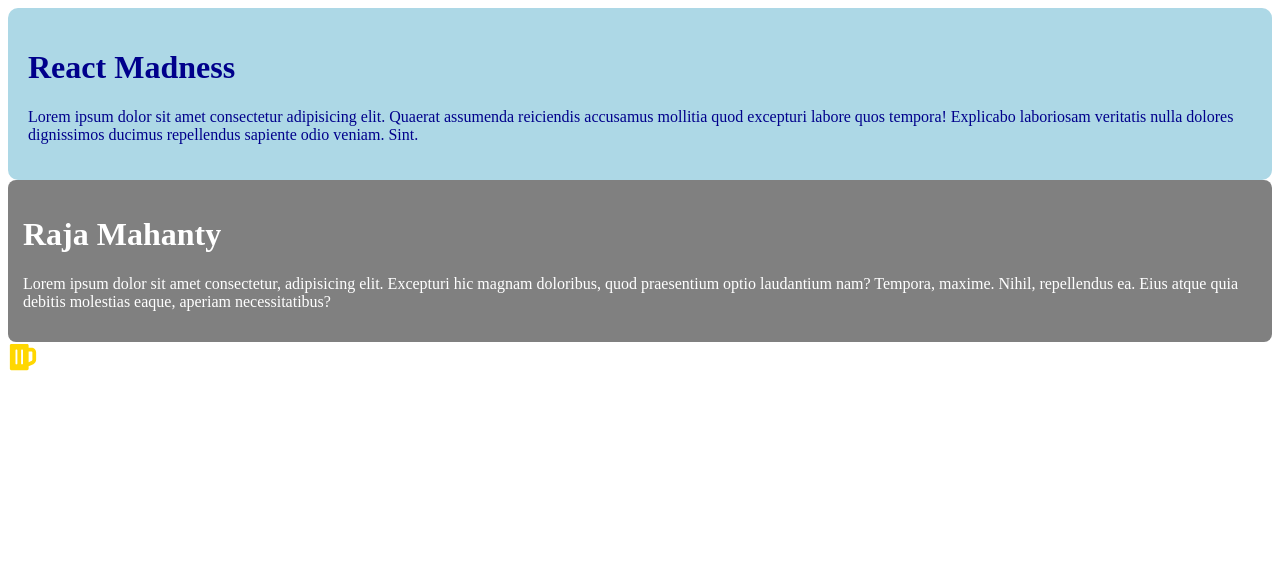
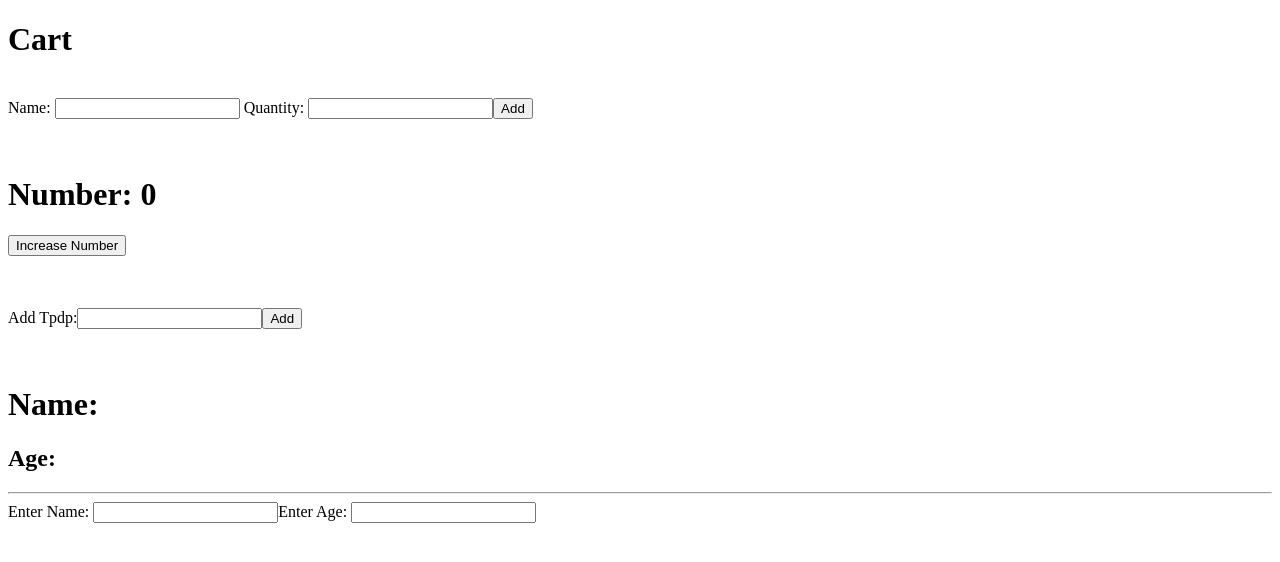
Before and after one commit to RajaMahanty/react-madness, a React (Vite) app: page / in a window 1280 px wide. Shown: the top 562 px of the page. Built offline with nearby package versions, Linux system fonts and the light colour scheme.

Commit message:
useState Exercise complete

```diff
--- a/src/App.jsx
+++ b/src/App.jsx
@@ -1,13 +1,21 @@
-import IconComponent from "./components/IconComponent";
-import ProfileCard from "./components/ProfileCard";
-import StyledCard from "./components/StyledCard";
+import Counter from "./components/Counter";
+import Profile from "./components/Profile";
+import ShoppingList from "./components/ShoppingList";
+import TodoList from "./components/TodoList";
 
 const App = () => {
 	return (
 		<main>
-			<StyledCard />
-			<ProfileCard />
-			<IconComponent />
+			<ShoppingList />
+			<br />
+			<br />
+			<Counter />
+			<br />
+			<br />
+			<TodoList />
+			<br />
+			<br />
+			<Profile />
 		</main>
 	);
 };
--- /dev/null
+++ b/src/components/Counter.jsx
@@ -0,0 +1,13 @@
+import { useState } from "react";
+
+const Counter = () => {
+	const [count, setCount] = useState(0);
+	return (
+		<div>
+			<h1>Number: {count}</h1>
+			<button onClick={() => setCount(count + 1)}>Increase Number</button>
+		</div>
+	);
+};
+
+export default Counter;
--- a/src/components/IconComponent.jsx
+++ b/src/components/IconComponent.jsx
@@ -2,8 +2,10 @@ import { FaBeer } from "react-icons/fa";
 
 const IconComponent = () => {
 	return (
-		<div style={{ fontSize: 30, color: "gold" }}>
+		<div>
 			<FaBeer />
+			<FaBeer size={32} />
+			<FaBeer size={32} color="gold" />
 		</div>
 	);
 };
--- /dev/null
+++ b/src/components/Profile.jsx
@@ -0,0 +1,28 @@
+import { useState } from "react";
+
+const Profile = () => {
+	const [user, setUser] = useState({ name: "", age: null });
+
+	const onChangeHandler = (e) => {
+		setUser({
+			...user,
+			[e.target.name]: e.target.value,
+		});
+	};
+
+	return (
+		<div>
+			<h1>Name: {user.name}</h1>
+			<h2>Age: {user.age}</h2>
+			<hr />
+			<form>
+				<label htmlFor="name">Enter Name: </label>
+				<input type="text" name="name" onChange={onChangeHandler} />
+				<label htmlFor="age">Enter Age: </label>
+				<input type="text" name="age" onChange={onChangeHandler} />
+			</form>
+		</div>
+	);
+};
+
+export default Profile;
--- /dev/null
+++ b/src/components/ShoppingList.jsx
@@ -0,0 +1,39 @@
+import { useState } from "react";
+
+const ShoppingList = () => {
+	const [list, setList] = useState([]);
+
+	const onSubmitHandler = (e) => {
+		e.preventDefault();
+		const formData = new FormData(e.target);
+		const name = formData.get("name");
+		const quantity = formData.get("quantity");
+
+		setList([...list, { name, quantity }]);
+		e.target.reset();
+	};
+
+	return (
+		<div>
+			<h1>Cart</h1>
+			<div>
+				{list.map((item, index) => (
+					<ul key={index}>
+						<li>Name: {item.name}</li>
+						<li>Quantity: {item.quantity}</li>
+					</ul>
+				))}
+			</div>
+			<br />
+			<form onSubmit={onSubmitHandler}>
+				<label htmlFor="name">Name: </label>
+				<input type="text" name="name" /> {"  "}
+				<label htmlFor="quantity">Quantity: </label>
+				<input type="text" name="quantity" />
+				<button type="submit">Add</button>
+			</form>
+		</div>
+	);
+};
+
+export default ShoppingList;
--- /dev/null
+++ b/src/components/TodoList.jsx
@@ -0,0 +1,32 @@
+import { useRef } from "react";
+import { useState } from "react";
+
+const TodoList = () => {
+	const [todos, setTodos] = useState([]);
+	const inpRef = useRef();
+
+	const handleSubmit = (e) => {
+		e.preventDefault();
+		if (!inpRef.current.value.trim()) return;
+
+		setTodos([...todos, inpRef.current.value]);
+		inpRef.current.value = "";
+	};
+
+	return (
+		<>
+			<ul>
+				{todos.map((todo, index) => (
+					<li key={index}>{todo}</li>
+				))}
+			</ul>
+			<form onSubmit={handleSubmit}>
+				<label htmlFor="todo">Add Tpdp:</label>
+				<input ref={inpRef} type="text" name="todo" />
+				<button type="submit">Add</button>
+			</form>
+		</>
+	);
+};
+
+export default TodoList;
```
